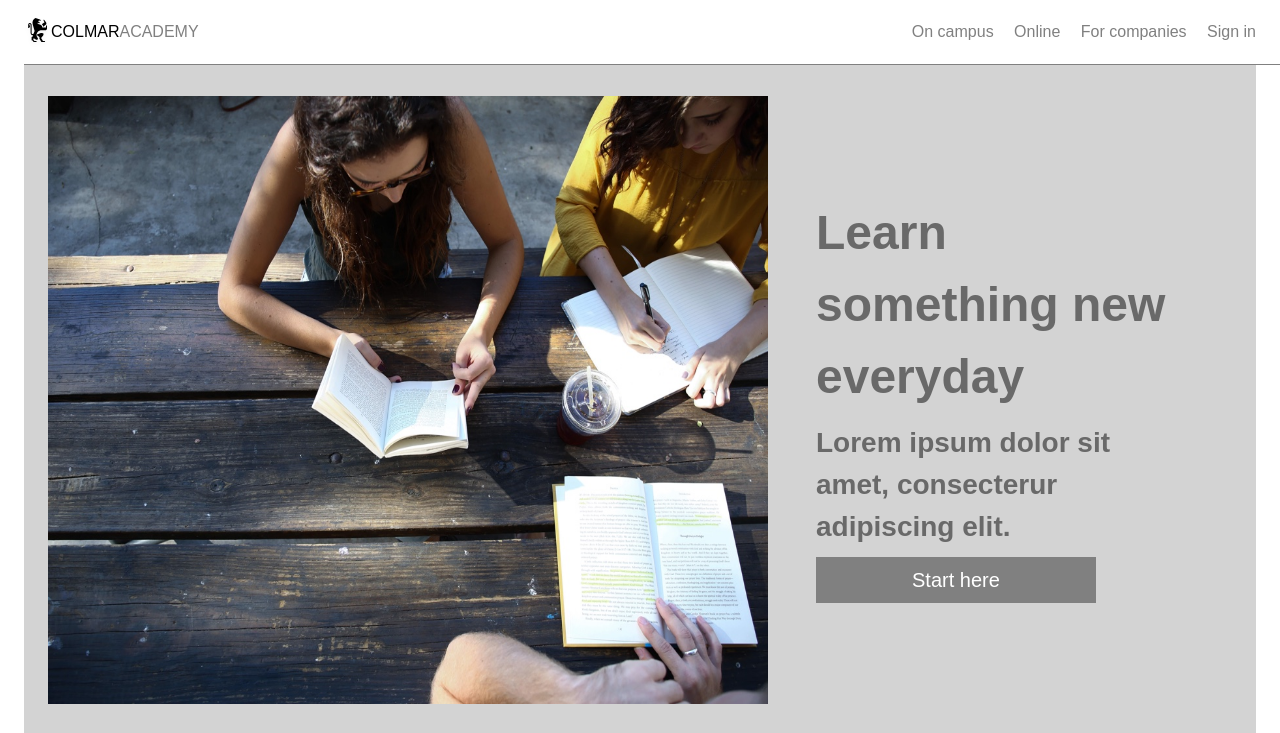
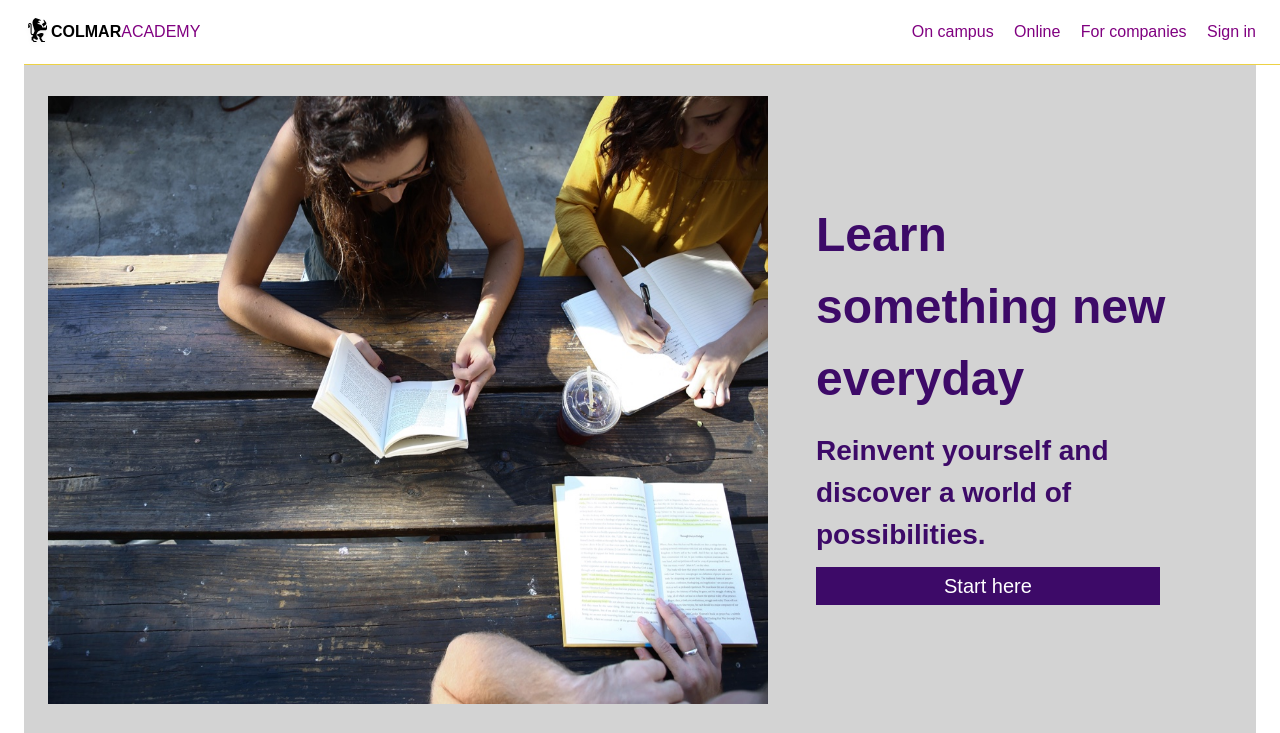
Before and after one commit to twhipple/ColmarAcademy, a plain HTML site: page index.html in a window 1280 px wide. Shown: the top 733 px of the page. Drawn offline with Linux system fonts and the light colour scheme; a web font is replaced by a local one.

Commit message:
Worked on the color and fonts.

```diff
--- a/index.html
+++ b/index.html
@@ -4,6 +4,7 @@
 <head>
   <meta charset="utf-8">
   <title>Colmar Academy</title>
+  <link href="https://fonts.googleapis.com/css?family=Titillium+Web:300i,400,400i,600i,700" rel="stylesheet">
   <link href="./resources/css/reset.css" type="text/css" rel="stylesheet">
   <link href="./resources/css/style.css" type="text/css" rel="stylesheet">
 </head>
@@ -43,7 +44,7 @@
     <img src="resources/images/banner.jpg" alt="">
     <div class="text_container">
       <h1>Learn something new everyday</h1>
-      <h3>Lorem ipsum dolor sit amet, consecterur adipiscing elit.</h3>
+      <h3>Reinvent yourself and discover a world of possibilities.</h3>
       <h5><a href="#">Start here</a></h5>
     </div>
   </main>
@@ -57,7 +58,7 @@
       <img src="resources/images/information-main.jpg" alt="">
       <article class="">
         <h2>It doesn't hurt to keep practicing</h2>
-        <p>"Curabitur vitae libero in ipsum porttitor consequat. Aliquam et commodo lectus, nec consequat neque. Sed non accumsan urna. Phasellus sed consequat ex. Etiam eget magna laoreet, efficitur dolor consequat, tristique ligula."</p>
+        <p>&quotCurabitur vitae libero in ipsum porttitor consequat. Aliquam et commodo lectus, nec consequat neque. Sed non accumsan urna. Phasellus sed consequat ex. Etiam eget magna laoreet, efficitur dolor consequat, tristique ligula.&quot</p>
         <h6>Emanuel, Sr Strategist at Hiring.com</h6>
       </article>
     </div>
@@ -158,11 +159,11 @@
 
       <div class="boxleft">
         <video
-          src="resources/videos/thesis.mp4" autoplay loop mute poster="posterimage.jpg">
+          src="resources/videos/thesis.mp4" autoplay loop mute poster="resources/images/videoplayericon.jpg">
         </video>
         <article>
           <h3>Reimagine urban</h3>
-          <p>"Curabitur vitae libero in ipsum porttitor consequat. Aliquam et commodo lectus, nec consequat neque. Sed non accumsan urna. Phasellus sed consequat ex. Etiam eget magna laoreet, efficitur dolor consequat, tristique ligula."</p>
+          <p>"Can you imagine a world where architects have free range? A world where windows come in all shapes and sizes just to meet the ideals of the artist. Come explore this exhibit of truely innovative creators pushing design limits."</p>
         </article>
       </div>
 
@@ -171,7 +172,7 @@
         <div class="littlebox">
           <img src="resources/images/thesis-fisma.jpg" alt="">
           <div class="details">
-            <h3>Fisma: Design and Something</h3>
+            <h3>Fisma: Design and Something else</h3>
             <h5>Designer showcase of new prototype product</h5>
             </br>
             <h5><a href="#"></a></h5>
@@ -181,7 +182,7 @@
           <img src="resources/images/thesis-now-and-then.jpg" alt="">
           <div class="details">
             <h3>Now and then</h3>
-            <h5>Reserach study about New York</h5>
+            <h5>Research study about New York</h5>
             </br>
             <h5><a href="#"></a></h5>
           </div>
--- a/resources/css/style.css
+++ b/resources/css/style.css
@@ -1,20 +1,52 @@
+
+/*   font-family: 'Muli', sans-serif;
+     font-family: 'Titillium Web', sans-serif; - included in the html for fun. */
+
+@font-face {
+  font-family: 'Muli';
+  font-style: normal;
+  font-weight: 400;
+  src: local('Muli Regular'), local('Muli-Regular'), url(https://fonts.gstatic.com/s/muli/v10/zscZFkjVRGyfQ_Pw-5exXPesZW2xOQ-xsNqO47m55DA.woff2) format('woff2');
+  unicode-range: U+0000-00FF, U+0131, U+0152-0153, U+02C6, U+02DA, U+02DC, U+2000-206F, U+2074, U+20AC, U+2212, U+2215;
+}
+
+@font-face {
+  font-family: 'Muli';
+  font-style: italic;
+  font-weight: 400;
+  src: local('Muli Italic'), local('Muli-Italic'), url(https://fonts.gstatic.com/s/muli/v10/YxNEAWILjDc466nftZdqXuvvDin1pK8aKteLpeZ5c0A.woff2) format('woff2');
+  unicode-range: U+0000-00FF, U+0131, U+0152-0153, U+02C6, U+02DA, U+02DC, U+2000-206F, U+2074, U+20AC, U+2212, U+2215;
+}
+
+@font-face {
+  font-family: 'Muli';
+  font-style: normal;
+  font-weight: 600;
+  src: local('Muli SemiBold'), local('Muli-SemiBold'), url(https://fonts.gstatic.com/s/muli/v10/UfnYe1HdWn9oxI4EauRTFgLUuEpTyoUstqEm5AMlJo4.woff2) format('woff2');
+  unicode-range: U+0000-00FF, U+0131, U+0152-0153, U+02C6, U+02DA, U+02DC, U+2000-206F, U+2074, U+20AC, U+2212, U+2215;
+}
+
+@font-face {
+  font-family: 'Muli';
+  font-style: normal;
+  font-weight: 700;
+  src: local('Muli Bold'), local('Muli-Bold'), url(https://fonts.gstatic.com/s/muli/v10/4CQLgXecGZ8f_sbf4m6a6gLUuEpTyoUstqEm5AMlJo4.woff2) format('woff2');
+  unicode-range: U+0000-00FF, U+0131, U+0152-0153, U+02C6, U+02DA, U+02DC, U+2000-206F, U+2074, U+20AC, U+2212, U+2215;
+}
 
 
 
 
 body {
   font-size: 16px;
-  font-family: sans-serif;
   line-height: 1.5;
   padding: 0 1.5rem;
+  font-family: 'Muli', sans-serif;
+  color: #3d0a68;  /* This is a dark purple. */
 }
 
-h1,
-h2,
-h3,
-h5 {
-  color: dimgrey;
-}
+
+
 
 /* Header Section "Decided to make it fixed." */
 
@@ -27,7 +59,7 @@ header {
   width: 100%;
   background-color: white;
   height: 4rem;
-  border-bottom: 1px solid grey;
+  border-bottom: 1px solid #edd244;
 }
 
 .logo {
@@ -41,12 +73,12 @@ header span {
 }
 
 em {
-  font-weight: bolder;
+  font-weight: bold;
   color: black;
 }
 
 a {
-  color: grey;
+  color: purple;
 }
 
 .links {
@@ -57,6 +89,12 @@ ul li {
   display: inline;
   justify-content: center;
   padding-left: 1rem;
+}
+
+nav a:hover {
+  color: black;
+  font-weight: bold;
+  transition: all 300ms ease-in-out 150ms;
 }
 
 /* Learn Somthing New Section */
@@ -87,34 +125,28 @@ main img {
 h1 {
   font-size: 3rem;
   font-weight: bold;
-  color: dimgrey;
 }
 
 h3 {
   font-size: 1.75rem;
   font-weight: bold;
-  color: dimgrey;
-}
-
-.text_container h5 {
-  display: flex;
-  justify-content: center;
-  padding: 0.5rem 6rem;
-  border: 1 solid grey;
-  background-color: grey;
 }
 
 main a {
   font-size: 1.25rem;
   color: white;
   font-weight: lighter;
+  padding: 0.5rem 8rem;
+  border: 1 solid grey;
+  background-color: #3d0a68;
 }
 
+.text_container a:hover {
+  background-color: #edd244;    /* Started with color 'gold' but it was too bright. */
+  color: #3d0a68;
+  transition: all 250ms ease-in 400ms;
+}
 
-.text_container h5:hover {
-  background-color: gold;
-  transition: color 250ms ease-in 300ms;
-}
 
 /* Keep Practicing Section (Section Container)*/
 
@@ -147,7 +179,6 @@ article {
   display: flex;
   justify-content: flex-start;
   align-items: center;
-/*  border: 1px solid grey; Helped me figure out the container. */
   padding-right: 2rem;
 }
 
@@ -166,7 +197,9 @@ h2 {
 }
 
 p {
-  font-size: 1rem;
+  font-size: 1.15rem;
+  font-family: 'Titillium Web', sans-serif;
+  font-style: italic;
   padding: 1.5rem 0rem 1.5rem 0rem;
 }
 
@@ -185,7 +218,8 @@ h6 {
 }
 
 .details a {
-  color: blue;
+  color: #edd244;
+  text-shadow: 1px 1px grey;
 }
 
 
@@ -233,10 +267,16 @@ banner {
 }
 
 h4 {
-  color: dimgrey;
+  color: gold;
+  text-shadow: 1px 1px grey;
+  letter-spacing: 2px;
   padding: 0.5rem 1rem;
 }
 
+.course h3:hover {
+  text-shadow: 1px 0px #edd244;
+  transition: color 200ms ease-in 250ms;
+}
 
 /* Thesis Section" */
 
@@ -260,11 +300,11 @@ footer {
   width: 100%;
   background-color: white;
   height: 6rem;
-  border-top: 1px solid grey;
+  border-top: 1px solid #edd244;
 }
 
 footer span {
-  color: grey;
+  color: #3d0a68;
 }
 
 .links {
@@ -276,3 +316,9 @@ ul li {
   justify-content: center;
   padding-left: 1rem;
 }
+
+@media only screen and (max-width: 450px) {
+
+
+
+}
```
Also changed, not shown: resources/images/videoplayericon.jpg (added).
